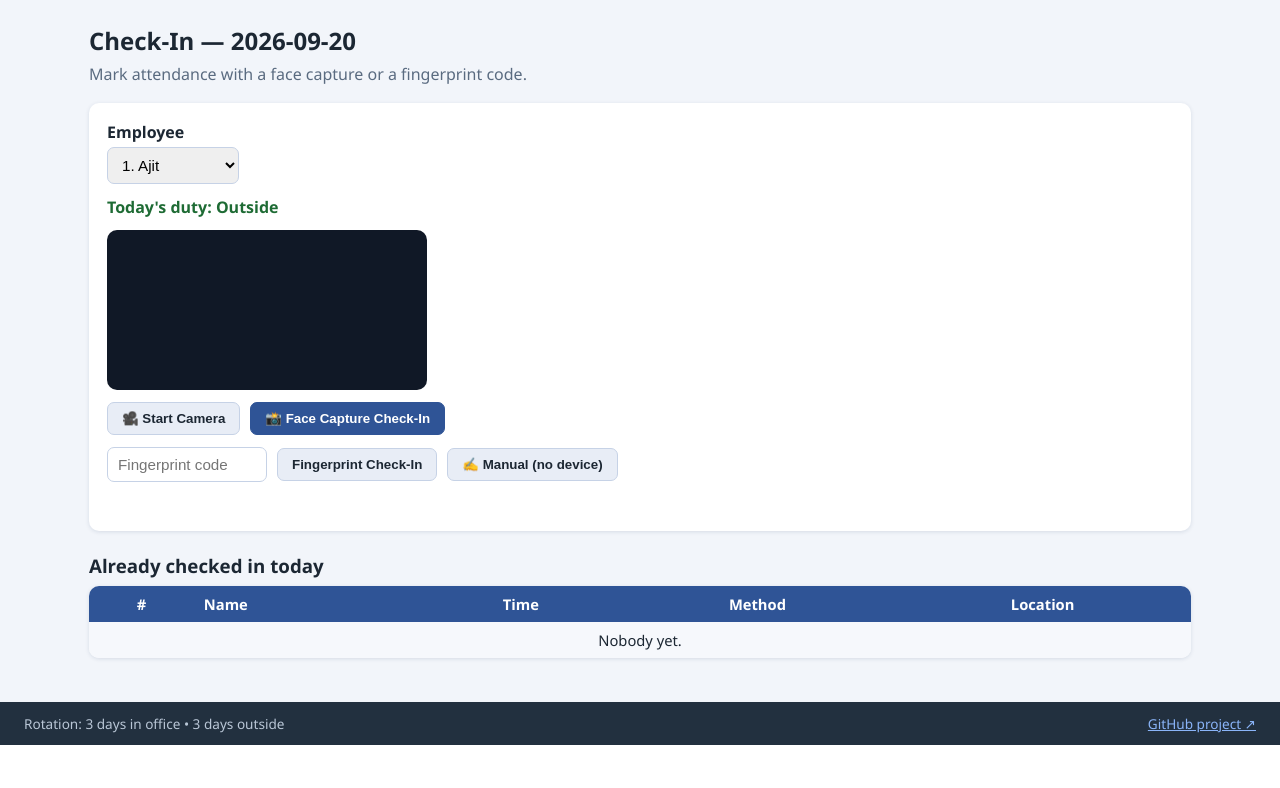
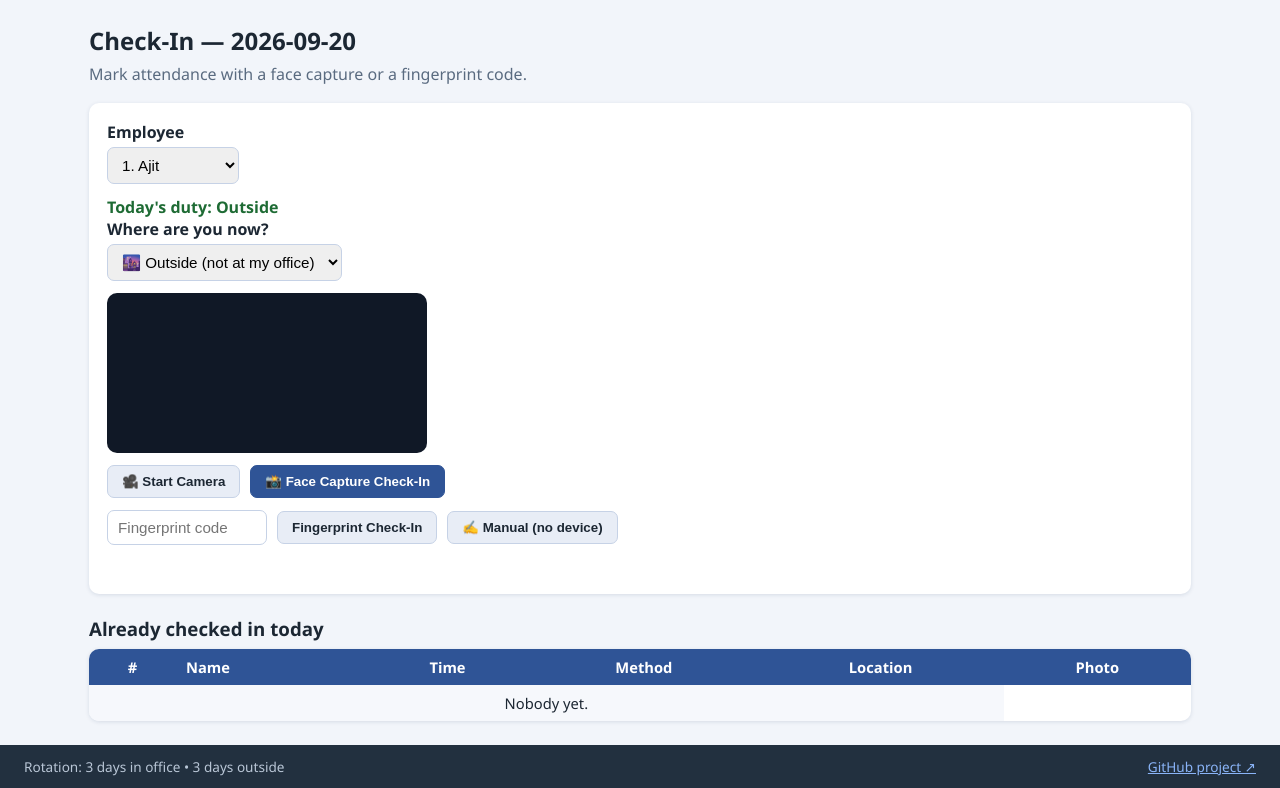
Before and after one commit to vijaybhan-ba/billtee-attendance, a Flask app: page /checkin in a window 1280 px wide. Shown: the part 55-843 px from the top of the page. Before the commit the page ends 800 px from the top, so only its background shows below. Run offline with Flask 3, Linux system fonts and the light colour scheme; data comes from the database, SQL or seed files in the repository; data that the repository does not hold is empty; parts of the project's set-up code (start-up, migrations or seed data) failed here and were passed over.

Commit message:
Record ACTUAL location at check-in (Where-are-you selector), face photo in records, duty-mismatch badge; fix xlsx branch column

```diff
--- a/app.py
+++ b/app.py
@@ -83,6 +83,9 @@ def init_db():
         conn.execute("ALTER TABLE employees ADD COLUMN office_loc TEXT")
         conn.execute("UPDATE employees SET office_loc = "
                      "CASE grp WHEN 'A' THEN 'Andheri' ELSE 'Ambadi' END")
+    acols = [r["name"] for r in conn.execute("PRAGMA table_info(attendance)")]
+    if "branch" not in acols:
+        conn.execute("ALTER TABLE attendance ADD COLUMN branch TEXT")
     conn.commit()
     conn.close()
 
@@ -147,11 +150,16 @@ def dashboard():
     conn.close()
     roster = []
     for e in emps:
+        mk = marks.get(e["id"])
+        loc = scheduled_location(e["grp"], today)
+        reclabel, mismatch = None, False
+        if mk:
+            reclabel = ("Office – " + (mk["branch"] or e["office_loc"] or "Andheri")
+                        if mk["location"] == "Office" else "Outside")
+            mismatch = (mk["location"] == "Office") != (loc == "Office")
         roster.append({
-            "emp": e,
-            "location": scheduled_location(e["grp"], today),
-            "label": duty_label(e, today),
-            "mark": marks.get(e["id"]),
+            "emp": e, "location": loc, "label": duty_label(e, today),
+            "mark": mk, "reclabel": reclabel, "mismatch": mismatch,
         })
     pos = (today - date.fromisoformat(cfg["cycle_start"])).days % 6
     return render_template("dashboard.html", cfg=cfg, today=today,
@@ -216,7 +224,8 @@ def api_duty():
     if not emp:
         return jsonify(error="unknown employee"), 404
     return jsonify(location=scheduled_location(emp["grp"], date.today()),
-                   label=duty_label(emp, date.today()))
+                   label=duty_label(emp, date.today()),
+                   loc=emp["office_loc"] or "Andheri")
 
 
 @app.route("/api/checkin", methods=["POST"])
@@ -233,6 +242,12 @@ def api_checkin():
     location = scheduled_location(emp["grp"], date.today())
     label = (f"Office – {emp['office_loc'] or 'Andheri'}"
              if location == "Office" else "Outside")
+    where = data.get("where")
+    if where in ("office", "outside"):
+        location = "Office" if where == "office" else "Outside"
+        label = (f"Office – {emp['office_loc'] or 'Andheri'}"
+                 if location == "Office" else "Outside")
+    branch = emp["office_loc"] or "Andheri"
     capture = None
 
     if method == "face":
@@ -261,13 +276,14 @@ def api_checkin():
 
     now = datetime.now()
     conn.execute(
-        """INSERT INTO attendance(employee_id, day, checkin_time, method, location, capture)
-           VALUES(?,?,?,?,?,?)
+        """INSERT INTO attendance(employee_id, day, checkin_time, method, location, capture, branch)
+           VALUES(?,?,?,?,?,?,?)
            ON CONFLICT(employee_id, day) DO UPDATE SET
              checkin_time=excluded.checkin_time, method=excluded.method,
-             location=excluded.location, capture=excluded.capture""",
+             location=excluded.location, capture=excluded.capture,
+             branch=excluded.branch""",
         (emp_id, date.today().isoformat(), now.strftime("%H:%M:%S"),
-         method, location, capture))
+         method, location, capture, branch))
     conn.commit()
     conn.close()
     return jsonify(ok=True, name=emp["name"], location=location, label=label,
@@ -344,7 +360,7 @@ def build_grid(month):
     conn = get_db()
     emps = conn.execute("SELECT * FROM employees ORDER BY id").fetchall()
     rows = conn.execute(
-        "SELECT employee_id, day, method, location, checkin_time FROM attendance")
+        "SELECT employee_id, day, method, location, checkin_time, branch FROM attendance")
     mark = {(r["employee_id"], r["day"]): r for r in rows}
     conn.close()
     grid = []
@@ -358,7 +374,7 @@ def build_grid(month):
                 counts["Present"] += 1
                 counts[r["location"]] += 1
                 if r["location"] == "Office":
-                    v = "AND" if (e["office_loc"] or "Andheri") == "Andheri" else "AMB"
+                    v = "AND" if (r["branch"] or e["office_loc"] or "Andheri") == "Andheri" else "AMB"
                 else:
                     v = "OUT"
                 cells.append({"v": v,
@@ -433,6 +449,11 @@ def report_xlsx():
         mimetype="application/vnd.openxmlformats-officedocument.spreadsheetml.sheet")
 
 
+@app.route("/captures/<path:name>")
+def serve_capture(name):
+    return send_from_directory(CAPTURES_DIR, name)
+
+
 @app.route("/api/backup")
 def backup():
     """2-month backup (selected month + previous): JSON with employees and
--- a/templates/checkin.html
+++ b/templates/checkin.html
@@ -12,6 +12,8 @@
   </select>
   <p class="msg" id="duty"></p>
 
+  <label>Where are you now?</label>
+  <select id="where"><option value="outside" selected>🌆 Outside (not at my office)</option><option id="where-office" value="office">🏢 At my office</option></select>
   <video id="cam" autoplay playsinline muted></video>
   <div class="row">
     <button onclick="startCam()">🎥 Start Camera</button>
@@ -27,12 +29,13 @@
 
 <h3>Already checked in today</h3>
 <table>
-  <tr><th class="c">#</th><th>Name</th><th class="c">Time</th><th class="c">Method</th><th class="c">Location</th></tr>
+  <tr><th class="c">#</th><th>Name</th><th class="c">Time</th><th class="c">Method</th><th class="c">Location</th><th class="c">Photo</th></tr>
   {% for d in done %}
   <tr>
     <td class="c">{{ d.employee_id }}</td><td>{{ d.name }}</td>
     <td class="c">{{ d.checkin_time }}</td><td class="c">{{ d.method }}</td>
     <td class="c"><span class="badge {{ 'office' if d.location == 'Office' else 'outside' }}">{{ d.location }}</span></td>
+    <td class="c">{% if d.capture %}<img src="/captures/{{ d.capture }}" style="height:38px;border-radius:6px">{% else %}—{% endif %}</td>
   </tr>
   {% else %}
   <tr><td colspan="5" class="c">Nobody yet.</td></tr>
@@ -47,6 +50,7 @@ async function refreshDuty() {
   const el = document.getElementById("duty");
   el.textContent = "Today's duty: " + r.label;
   el.className = "msg ok";
+  document.getElementById("where-office").textContent = "🏢 At " + r.loc + " office (I am really here)";
 }
 refreshDuty();
 
@@ -57,7 +61,7 @@ async function faceCheckin() {
   try {
     const img = grabFrame("cam");
     const r = await postJSON("/api/checkin",
-      { employee_id: +document.getElementById("emp").value, method: "face", image: img });
+      { employee_id: +document.getElementById("emp").value, method: "face", image: img, where: document.getElementById("where").value });
     showMsg("msg", r.ok ? `✔ ${r.name} present (${r.label}) at ${r.time}.` : (r.error || "Failed."), !!r.ok);
     if (r.ok) setTimeout(() => location.reload(), 900);
   } catch (e) { showMsg("msg", "Camera not started or blocked — use fingerprint/manual.", false); }
@@ -65,13 +69,13 @@ async function faceCheckin() {
 async function fpCheckin() {
   const r = await postJSON("/api/checkin",
     { employee_id: +document.getElementById("emp").value,
-      method: "fingerprint", fp_code: document.getElementById("fp").value });
+      method: "fingerprint", fp_code: document.getElementById("fp").value, where: document.getElementById("where").value });
   showMsg("msg", r.ok ? `✔ ${r.name} present (${r.label}) at ${r.time}.` : (r.error || "Failed."), !!r.ok);
   if (r.ok) setTimeout(() => location.reload(), 900);
 }
 async function manualCheckin() {
   const r = await postJSON("/api/checkin",
-    { employee_id: +document.getElementById("emp").value, method: "manual" });
+    { employee_id: +document.getElementById("emp").value, method: "manual", where: document.getElementById("where").value });
   showMsg("msg", r.ok ? `✔ ${r.name} present (${r.label}) at ${r.time}.` : (r.error || "Failed."), !!r.ok);
   if (r.ok) setTimeout(() => location.reload(), 900);
 }
--- a/templates/dashboard.html
+++ b/templates/dashboard.html
@@ -19,7 +19,8 @@
     <td class="c">{{ '✅' if r.emp.face_enrolled else '—' }}</td>
     <td>
       {% if r.mark %}
-        <span class="badge done">Present · {{ r.mark.method }} @ {{ r.mark.checkin_time }}</span>
+        <span class="badge done">Present · {{ r.mark.method }} @ {{ r.mark.checkin_time }} · {{ r.reclabel }}</span>
+        {% if r.mismatch %}<span class="badge absent">duty was: {{ r.location }}</span>{% endif %}
       {% else %}
         <span class="badge absent">Not checked in</span>
       {% endif %}
```
Also changed, not shown: index.html (+14 -10 lines), 1 other file.
